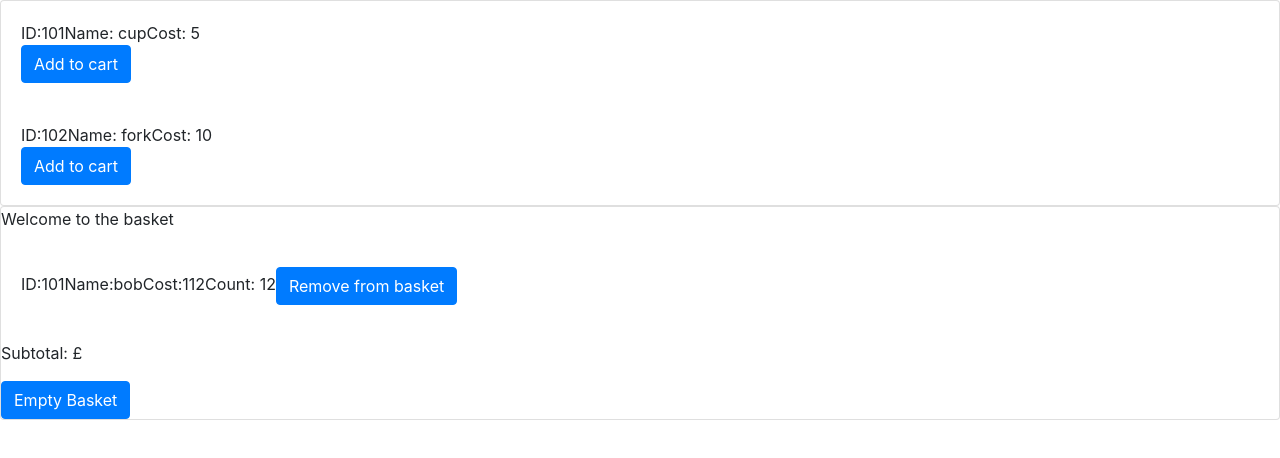
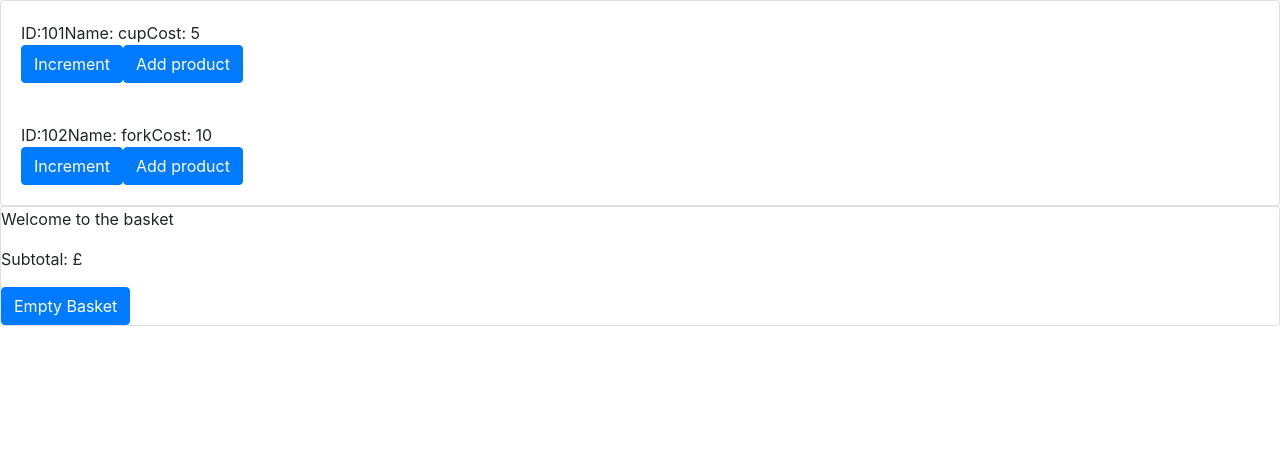
Before and after one commit to HazDuck/cart, a React (Create React App) app: page / in a window 1280 px wide. Shown: the top 458 px of the page. Built offline with nearby package versions, Linux system fonts and the light colour scheme.

Commit message:
working on inc vs add

```diff
--- a/src/AppContext.js
+++ b/src/AppContext.js
@@ -11,40 +11,32 @@ const MyContext = createContext(
       numberOfClicks: 0,
       value: 99,
       color: 'red',
-      cart: [
-        //line item
-        {
-          sku: 101,
-          quantity: 12,
-          lineItemTotal: 0,
-          product: {
-            sku: 101,
-            productName: 'bob',
-            price: 112.00
-          }
-        }
-      ],
+      //line item - DONT USE NESTED ARRAYS, OBJECTS, ET-FUCKING-C - FLAT AND WIDE - MAKE YOUR LIFE EASY
+      cart: [],
 
       products: [
         {
           sku: 101,
           productName: 'cup',
-          price: 5.00
+          price: 5.00,
+          quantity: 1,
         },
         {
           sku: 102,
           productName: 'fork',
-          price: 10.00
+          price: 10.00,
+          quantity: 1,
         }
       ]
     })
 
     const [state, dispatch] = useReducer(
       (state, action) => {
+        //get access to the cart spreading the cart.state inside an array as is req
+        let cart = []
         switch (action.type) {
           case 'increaseQuantity':
-          //get access to the cart spreading the cart.state inside an array as is req
-          const cart = [...state.cart]
+            cart = [...state.cart]
               //create a new array of everything we dont want effect. items with a sku that doesnt match the clicked item
               const cleanCart = cart.filter(cartItem => cartItem.sku !== action.payload)
               //grab our target obj from our original array
@@ -55,6 +47,10 @@ const MyContext = createContext(
               const outputCart = [...cleanCart, incremented]
               //create a fresh object, copy state and put it in, amend cart so be the reconstituted array of objects
               return Object.assign({}, state, {cart: outputCart})
+          case 'addProduct':
+            //get access to the cart spreading the cart.state inside an array as is req
+            cart = [...state.cart]
+            return Object.assign({},state, {cart: [...cart,action.payload]})
           default:
             return console.log("error mofo")
           }
--- a/src/Basket.js
+++ b/src/Basket.js
@@ -48,19 +48,17 @@ const makeArrayOfItems = (data) => {
 
 const Basket = (props) => {
   const [dispatch, state, peteState, setPeteState] = useContext(MyContext)
-  console.log("the state called at the basket: ")
-  console.log(state.cart)
   return (
     <Card>
       <div>
         <p>Welcome to the basket</p>
-        <p>{state.cart.map((lineItem)=>{
+        <p>{state.cart.map((product)=>{
             return (
               <Card.Body>
-              ID:{lineItem.product.sku}
-              Name:{lineItem.product.productName}
-              Cost:{lineItem.product.price}
-              Count: {lineItem.quantity}
+              ID:{product.sku}
+              Name:{product.productName}
+              Cost:{product.price}
+              Count: {product.quantity}
               <Button
                 onClick={()=>console.log('remove!')}
                 >Remove from basket</Button>
--- a/src/Products.js
+++ b/src/Products.js
@@ -3,13 +3,21 @@ import {Button, Card } from 'react-bootstrap';
 import { MyContext } from './AppContext';
 import { countTypeOfProduct } from './Basket'
 
-// const skuOfProducts = (data) => {
-//   let arrayOfIds = []
-//   data.forEach(lineItem => {
-//     arrayOfIds.push(lineItem.sku)
-//     })
-//     return arrayOfIds
-// }
+const incrementOrNewProduct = (cart, newProduct) => {
+  let arrayOfIds = []
+  cart.forEach(product => {
+    arrayOfIds.push(product.sku)
+    })
+  arrayOfIds.filter(sku => sku === newProduct.sku)
+  if (arrayOfIds) {
+    console.log("increment")
+    return
+  }
+  else {
+    console.log("add a new product")
+    return
+  }
+}
 
 const selectedProduct = (sku) => {
   const increaseQuantity = {
@@ -19,24 +27,14 @@ const selectedProduct = (sku) => {
   return increaseQuantity
 }
 
-const addProduct = (sku) => {
+const addProduct = (product) => {
+  //pass the product not the state
   const addProduct = {
-
-  }
+    type: 'addProduct',
+    payload: product
+    }
+  return addProduct
 }
-
-  // const update = {
-    //   type: 'addProductToCart',
-    //   payload: {
-      //     id: parent.getAttribute('idnumber'),
-
-      //     products: state.cart.products,
-      //     numberOfEachProduct: numberOfEachProduct
-      //   }
-      // }
-      // return update
-
-
 
     const Products = (props) => {
       const [dispatch, state, peteState, setPeteState] = useContext(MyContext)
@@ -54,7 +52,14 @@ const addProduct = (sku) => {
               onClick={() => {
                 dispatch(selectedProduct(product.sku, state))}}
               variant="primary">
-                Add to cart
+                Increment
+              </Button>
+              <Button
+              onClick={() => {
+                incrementOrNewProduct(state.cart, product)
+                dispatch(addProduct(product))}}
+              >
+                Add product
               </Button>
             </Card.Body>
           </div>
```
Lines whose indentation alone changed are shown as unchanged.
